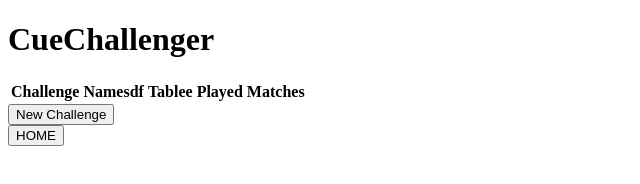
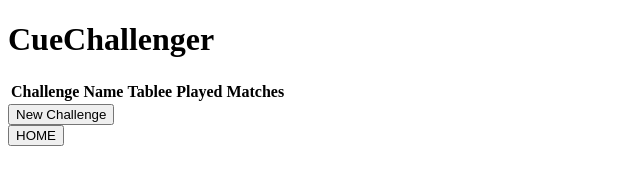
Before and after one commit to alimuqaddas/CueChallenger, an Electron app: page index.html in a window 800 px wide. Shown: the full height of the page, 0-640 px from the left. Drawn offline with nearby package versions, Linux system fonts and the light colour scheme; no server answers.

Commit message:
done
done

```diff
--- a/index.html
+++ b/index.html
@@ -16,7 +16,7 @@
     <table id="challengesTable">
       <thead>
         <tr>
-          <th>Challenge Namesdf</th>
+          <th>Challenge Name</th>
           <th>Tablee</th>
           <th>Played Matches</th>
         </tr>
```
